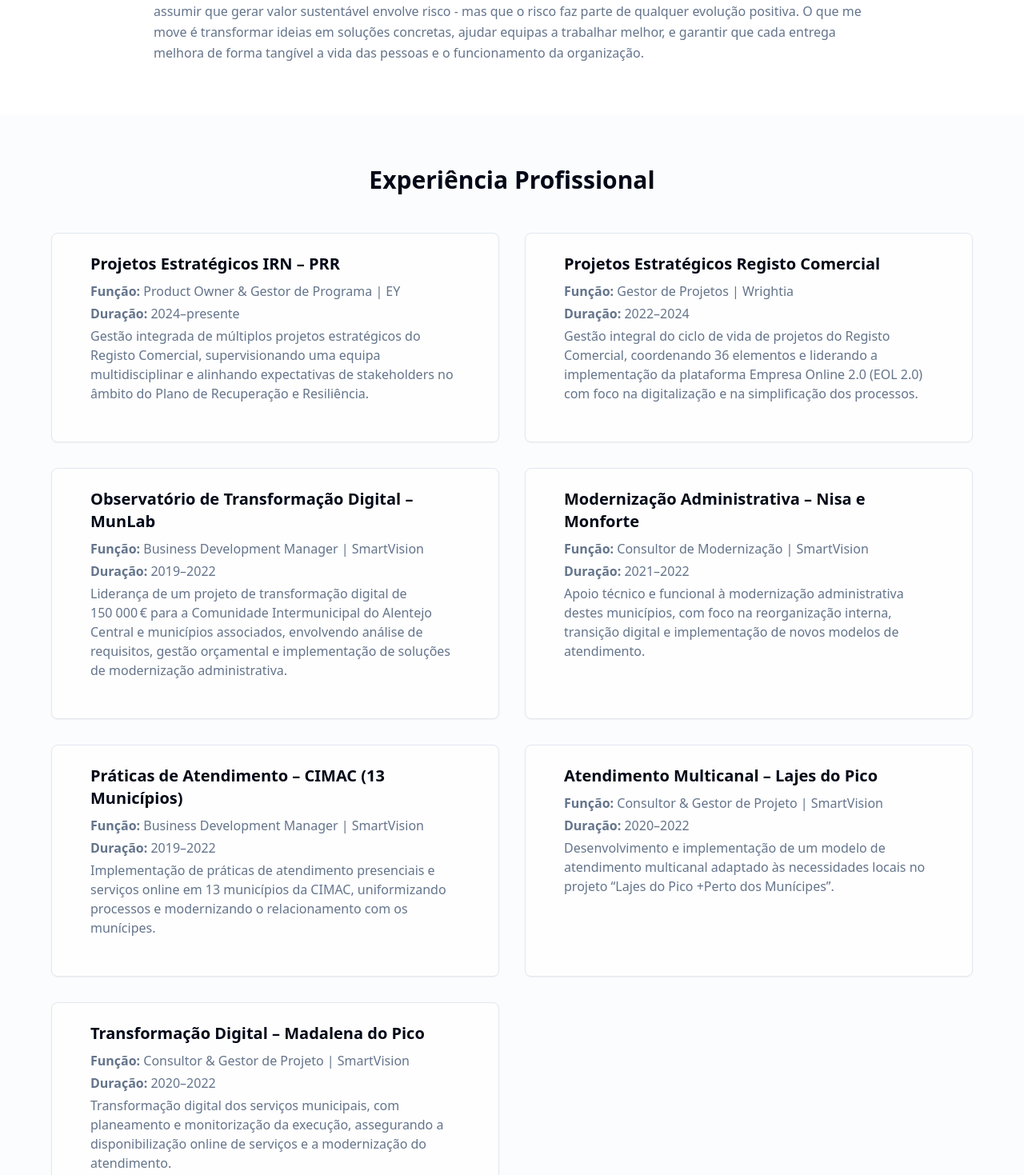
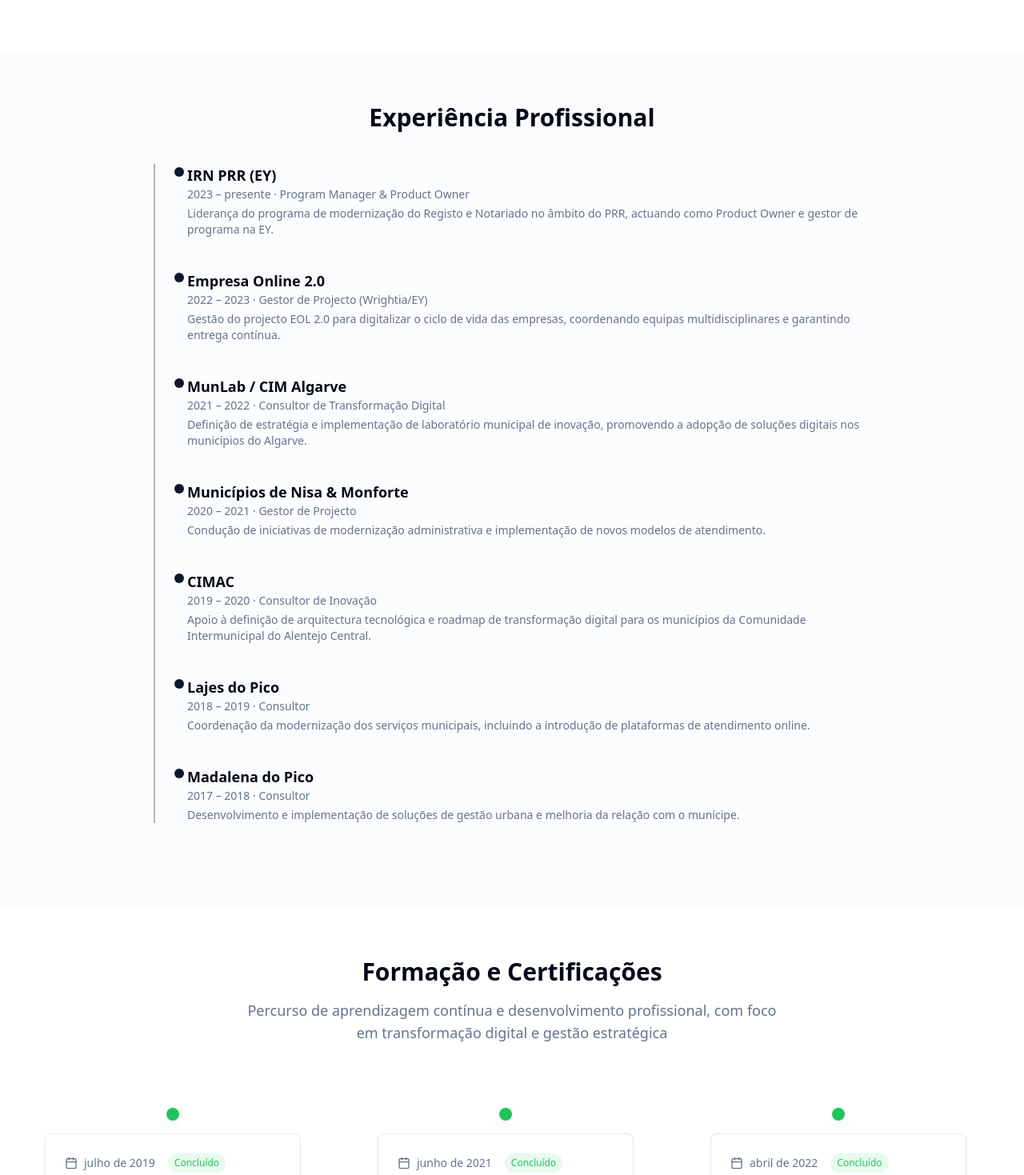
Before and after one commit to AlexandreLeonardo12/timeline-evolution, a React (Vite) app: page /about in a window 1280 px wide. Shown: the part 341-1810 px from the top of the page at 80% size. Built offline with nearby package versions, Linux system fonts and the light colour scheme.

Commit message:
Add files via upload

```diff
--- a/src/pages/About.tsx
+++ b/src/pages/About.tsx
@@ -1,189 +1,119 @@
 import React from 'react';
 
-/**
- * About page
- *
- * Provides a detailed biography of Alexandre Leonardo, outlines his core
- * values and displays a timeline of his certifications and training.
- * At the end of the page a call‑to‑action invites visitors to explore
- * further projects or get in touch. This page is intentionally rich in
- * content to give visitors a deep understanding of Alexandre's
- * professional background.
- */
+import SEOHead from '@/components/SEOHead';
 import Timeline from '@/components/Timeline';
-import { Card, CardContent } from '@/components/ui/card';
+
+// Experiências profissionais para o percurso de Alexandre Leonardo. Cada entrada
+// contém o período, a organização, o cargo ocupado e uma breve descrição do
+// trabalho desenvolvido. Estes dados foram sintetizados a partir do currículo
+// fornecido e destinam‑se a ilustrar o percurso profissional de forma
+// cronológica numa timeline vertical.
+const experiences = [
+  {
+    period: '2023 – presente',
+    company: 'IRN PRR (EY)',
+    role: 'Program Manager & Product Owner',
+    description:
+      'Liderança do programa de modernização do Registo e Notariado no âmbito do PRR, actuando como Product Owner e gestor de programa na EY.',
+  },
+    {
+    period: '2022 – 2023',
+    company: 'Empresa Online 2.0',
+    role: 'Gestor de Projecto (Wrightia/EY)',
+    description:
+      'Gestão do projecto EOL 2.0 para digitalizar o ciclo de vida das empresas, coordenando equipas multidisciplinares e garantindo entrega contínua.',
+  },
+  {
+    period: '2021 – 2022',
+    company: 'MunLab / CIM Algarve',
+    role: 'Consultor de Transformação Digital',
+    description:
+      'Definição de estratégia e implementação de laboratório municipal de inovação, promovendo a adopção de soluções digitais nos municípios do Algarve.',
+  },
+  {
+    period: '2020 – 2021',
+    company: 'Municípios de Nisa & Monforte',
+    role: 'Gestor de Projecto',
+    description:
+      'Condução de iniciativas de modernização administrativa e implementação de novos modelos de atendimento.',
+  },
+  {
+    period: '2019 – 2020',
+    company: 'CIMAC',
+    role: 'Consultor de Inovação',
+    description:
+      'Apoio à definição de arquitectura tecnológica e roadmap de transformação digital para os municípios da Comunidade Intermunicipal do Alentejo Central.',
+  },
+  {
+    period: '2018 – 2019',
+    company: 'Lajes do Pico',
+    role: 'Consultor',
+    description:
+      'Coordenação da modernização dos serviços municipais, incluindo a introdução de plataformas de atendimento online.',
+  },
+  {
+    period: '2017 – 2018',
+    company: 'Madalena do Pico',
+    role: 'Consultor',
+    description:
+      'Desenvolvimento e implementação de soluções de gestão urbana e melhoria da relação com o munícipe.',
+  },
+];
 
 const About: React.FC = () => {
   return (
     <div className="min-h-screen bg-background">
-      {/* Header Section */}
+      <SEOHead
+        title="Sobre"
+        description="Conheça o percurso profissional de Alexandre Leonardo"
+      />
+
+      {/* Secção de cabeçalho e biografia */}
       <div className="container mx-auto px-6 py-16">
         <div className="max-w-4xl mx-auto">
           <h1 className="text-4xl md:text-5xl font-bold mb-6 text-foreground">
             Sobre mim
           </h1>
-
           <div className="prose prose-lg max-w-none text-muted-foreground leading-relaxed space-y-6">
             <p>
-              O meu nome é Alexandre Leonardo, atualmente trabalho como consultor em transformação digital e inovação estratégica na EY. Ao longo dos últimos anos, tenho trabalhado com organizações que enfrentam o desafio de modernizar os seus processos e serviços, contribuindo para transformar modelos operacionais com soluções digitais simples, eficazes e com impacto real.
+              O meu nome é Alexandre Leonardo; trabalho actualmente como consultor em transformação digital e inovação estratégica na EY. Ao longo dos últimos anos tenho apoiado organizações na modernização de processos e serviços, contribuindo para transformar modelos operacionais com soluções digitais simples, eficazes e com impacto real.
             </p>
-
             <p>
-              Acredito que a transformação não é apenas tecnológica — é feita por pessoas, para pessoas. O meu foco está em redesenhar processos de forma inteligente, com base em dados, sistemas robustos e equipas comprometidas com a mudança. Isso implica compreender a complexidade de cada organização, saber onde intervir e ter coragem para assumir que gerar valor sustentável envolve risco - mas que o risco faz parte de qualquer evolução positiva. O que me move é transformar ideias em soluções concretas, ajudar equipas a trabalhar melhor, e garantir que cada entrega melhora de forma tangível a vida das pessoas e o funcionamento da organização.
+              Acredito que a transformação não é apenas tecnológica — é feita por pessoas, para pessoas. O meu foco está em redesenhar processos de forma inteligente, com base em dados, sistemas robustos e equipas comprometidas com a mudança. O que me move é transformar ideias em soluções concretas, ajudar equipas a trabalhar melhor e garantir que cada entrega melhora de forma tangível a vida das pessoas e o funcionamento da organização.
             </p>
           </div>
         </div>
       </div>
 
-      {/* Experiência Profissional */}
+      {/* Secção de Experiência Profissional com timeline vertical */}
       <div className="bg-muted/30 py-16">
         <div className="container mx-auto px-6">
-          <div className="max-w-6xl mx-auto">
-            <h2 className="text-3xl font-bold mb-12 text-center text-foreground">
+          <div className="max-w-4xl mx-auto">
+            <h2 className="text-3xl font-bold mb-10 text-center text-foreground">
               Experiência Profissional
             </h2>
-            <div className="grid md:grid-cols-2 gap-8">
-              {/* Experiência 1 */}
-              <Card className="p-6 bg-background/80">
-                <CardContent>
-                  <h3 className="text-xl font-semibold text-foreground mb-2">
-                    Projetos Estratégicos IRN – PRR
+            <div className="relative pl-8 border-l-2 border-primary/30">
+              {experiences.map((exp, idx) => (
+                <div key={idx} className="mb-10 ml-2 relative">
+                  {/* marcador circular */}
+                  <span className="absolute -left-4 top-1 flex h-3 w-3 rounded-full bg-primary"></span>
+                  <h3 className="text-lg font-semibold text-foreground">
+                    {exp.company}
                   </h3>
-                  <p className="text-muted-foreground mb-1">
-                    <strong>Função:</strong> Product Owner &amp; Gestor de Programa | EY
+                  <p className="text-sm text-muted-foreground">
+                    {exp.period} · {exp.role}
                   </p>
-                  <p className="text-muted-foreground mb-1">
-                    <strong>Duração:</strong> 2024–presente
+                  <p className="mt-1 text-sm text-muted-foreground">
+                    {exp.description}
                   </p>
-                  <p className="text-muted-foreground">
-                    Gestão integrada de múltiplos projetos estratégicos do Registo Comercial,
-                    supervisionando uma equipa multidisciplinar e alinhando expectativas de
-                    stakeholders no âmbito do Plano de Recuperação e Resiliência.
-                  </p>
-                </CardContent>
-              </Card>
-              {/* Experiência 2 */}
-              <Card className="p-6 bg-background/80">
-                <CardContent>
-                  <h3 className="text-xl font-semibold text-foreground mb-2">
-                    Projetos Estratégicos Registo Comercial
-                  </h3>
-                  <p className="text-muted-foreground mb-1">
-                    <strong>Função:</strong> Gestor de Projetos | Wrightia
-                  </p>
-                  <p className="text-muted-foreground mb-1">
-                    <strong>Duração:</strong> 2022–2024
-                  </p>
-                  <p className="text-muted-foreground">
-                    Gestão integral do ciclo de vida de projetos do Registo Comercial,
-                    coordenando 36 elementos e liderando a implementação da plataforma
-                    Empresa Online 2.0 (EOL 2.0) com foco na digitalização e na simplificação
-                    dos processos.
-                  </p>
-                </CardContent>
-              </Card>
-              {/* Experiência 3 */}
-              <Card className="p-6 bg-background/80">
-                <CardContent>
-                  <h3 className="text-xl font-semibold text-foreground mb-2">
-                    Observatório de Transformação Digital – MunLab
-                  </h3>
-                  <p className="text-muted-foreground mb-1">
-                    <strong>Função:</strong> Business Development Manager | SmartVision
-                  </p>
-                  <p className="text-muted-foreground mb-1">
-                    <strong>Duração:</strong> 2019–2022
-                  </p>
-                  <p className="text-muted-foreground">
-                    Liderança de um projeto de transformação digital de 150&nbsp;000 € para a
-                    Comunidade Intermunicipal do Alentejo Central e municípios associados,
-                    envolvendo análise de requisitos, gestão orçamental e implementação de
-                    soluções de modernização administrativa.
-                  </p>
-                </CardContent>
-              </Card>
-              {/* Experiência 4 */}
-              <Card className="p-6 bg-background/80">
-                <CardContent>
-                  <h3 className="text-xl font-semibold text-foreground mb-2">
-                    Modernização Administrativa – Nisa e Monforte
-                  </h3>
-                  <p className="text-muted-foreground mb-1">
-                    <strong>Função:</strong> Consultor de Modernização | SmartVision
-                  </p>
-                  <p className="text-muted-foreground mb-1">
-                    <strong>Duração:</strong> 2021–2022
-                  </p>
-                  <p className="text-muted-foreground">
-                    Apoio técnico e funcional à modernização administrativa destes municípios,
-                    com foco na reorganização interna, transição digital e implementação de
-                    novos modelos de atendimento.
-                  </p>
-                </CardContent>
-              </Card>
-              {/* Experiência 5 */}
-              <Card className="p-6 bg-background/80">
-                <CardContent>
-                  <h3 className="text-xl font-semibold text-foreground mb-2">
-                    Práticas de Atendimento – CIMAC (13 Municípios)
-                  </h3>
-                  <p className="text-muted-foreground mb-1">
-                    <strong>Função:</strong> Business Development Manager | SmartVision
-                  </p>
-                  <p className="text-muted-foreground mb-1">
-                    <strong>Duração:</strong> 2019–2022
-                  </p>
-                  <p className="text-muted-foreground">
-                    Implementação de práticas de atendimento presenciais e serviços online em
-                    13 municípios da CIMAC, uniformizando processos e modernizando o
-                    relacionamento com os munícipes.
-                  </p>
-                </CardContent>
-              </Card>
-              {/* Experiência 6 */}
-              <Card className="p-6 bg-background/80">
-                <CardContent>
-                  <h3 className="text-xl font-semibold text-foreground mb-2">
-                    Atendimento Multicanal – Lajes do Pico
-                  </h3>
-                  <p className="text-muted-foreground mb-1">
-                    <strong>Função:</strong> Consultor &amp; Gestor de Projeto | SmartVision
-                  </p>
-                  <p className="text-muted-foreground mb-1">
-                    <strong>Duração:</strong> 2020–2022
-                  </p>
-                  <p className="text-muted-foreground">
-                    Desenvolvimento e implementação de um modelo de atendimento multicanal
-                    adaptado às necessidades locais no projeto “Lajes do Pico +Perto dos
-                    Munícipes”.
-                  </p>
-                </CardContent>
-              </Card>
-              {/* Experiência 7 */}
-              <Card className="p-6 bg-background/80">
-                <CardContent>
-                  <h3 className="text-xl font-semibold text-foreground mb-2">
-                    Transformação Digital – Madalena do Pico
-                  </h3>
-                  <p className="text-muted-foreground mb-1">
-                    <strong>Função:</strong> Consultor &amp; Gestor de Projeto | SmartVision
-                  </p>
-                  <p className="text-muted-foreground mb-1">
-                    <strong>Duração:</strong> 2020–2022
-                  </p>
-                  <p className="text-muted-foreground">
-                    Transformação digital dos serviços municipais, com planeamento e
-                    monitorização da execução, assegurando a disponibilização online de
-                    serviços e a modernização do atendimento.
-                  </p>
-                </CardContent>
-              </Card>
+                </div>
+              ))}
             </div>
           </div>
         </div>
       </div>
 
-      {/* Timeline Section */}
+      {/* Secção de Formação e Certificações */}
       <div className="py-16">
         <div className="container mx-auto px-6">
           <div className="max-w-7xl mx-auto">
@@ -195,36 +125,7 @@ const About: React.FC = () => {
                 Percurso de aprendizagem contínua e desenvolvimento profissional, com foco em transformação digital e gestão estratégica
               </p>
             </div>
-
             <Timeline />
-          </div>
-        </div>
-      </div>
-
-      {/*
-        Call-to-Action Section
-
-        This section encourages visitors to get in touch or explore further after
-        they finish reading the about page. It is intentionally placed only on
-        the About page to avoid repetition across the site. Feel free to
-        customise the text or link destination to better fit future content.
-      */}
-      <div className="bg-muted/30 py-16">
-        <div className="container mx-auto px-6">
-          <div className="max-w-4xl mx-auto text-center">
-            <h2 className="text-3xl font-bold mb-4 text-foreground">
-              Prontos para o próximo desafio?
-            </h2>
-            <p className="text-muted-foreground mb-6">
-              Estou sempre à procura de novos projectos e colaborações.
-              Vamos conversar sobre como posso ajudar a sua organização a evoluir.
-            </p>
-            <a
-              href="/projects"
-              className="inline-flex items-center px-6 py-3 bg-primary text-primary-foreground rounded-md hover:bg-primary/90 transition-colors"
-            >
-              Ver Projetos
-            </a>
           </div>
         </div>
       </div>
```
